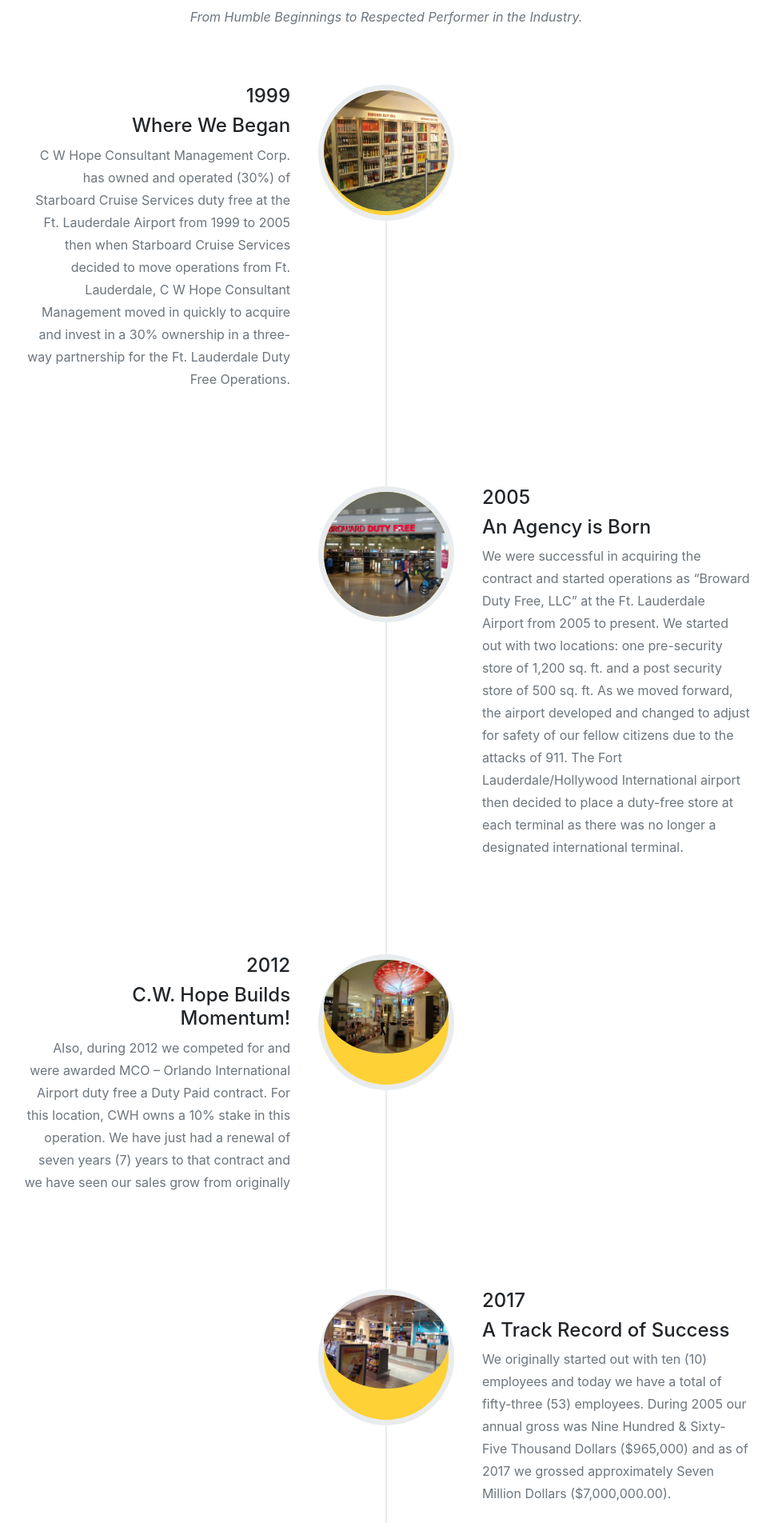
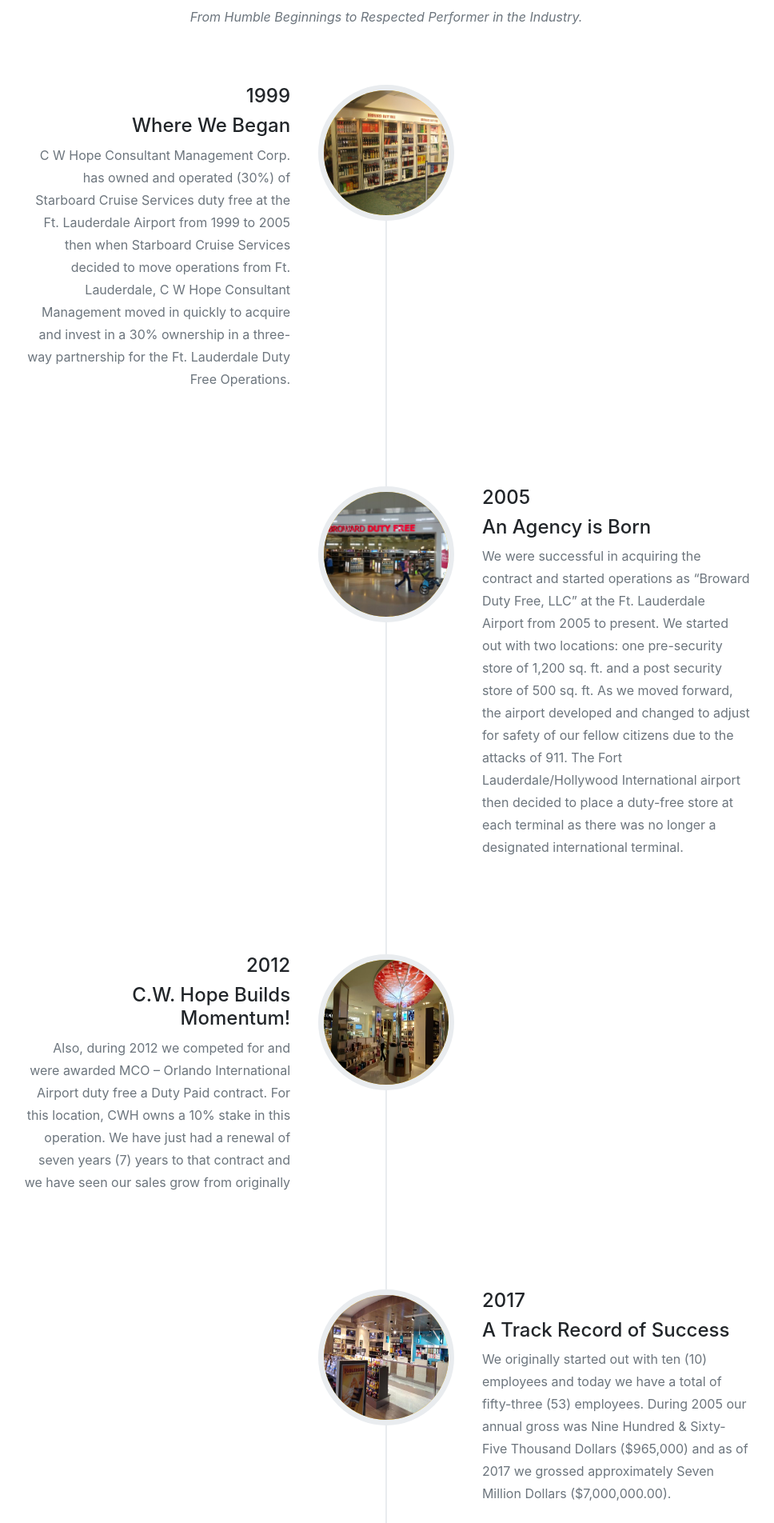
Before and after one commit to jlev2282/CWHope, a website with bundled scripts: page index.html in a window 1280 px wide. Shown: the part 1813-3717 px from the top of the page at 80% size, without its empty margins (157-1125 px from the left). Built offline with nearby package versions, Linux system fonts and the light colour scheme; a web font is replaced by a local one.

Commit message:
adjust images to be height 100% instead of the img-fluid class

```diff
--- a/index.html
+++ b/index.html
@@ -218,7 +218,7 @@
             <ul class="timeline">
               <li>
                 <div class="timeline-image">
-                  <img class="rounded-circle img-fluid" src="img/store_bottles.png" alt="bottle section">
+                  <img class="rounded-circle img-fluid" style="height: 100%;" src="img/store_bottles.png" alt="bottle section">
                 </div>
                 <div class="timeline-panel">
                   <div class="timeline-heading">
@@ -232,7 +232,7 @@
               </li>
               <li class="timeline-inverted">
                 <div class="timeline-image">
-                  <img class="rounded-circle img-fluid" src="img/storefront_with_sign.jpg" alt="bottle section">
+                  <img class="rounded-circle img-fluid" style="height: 100%;" src="img/storefront_with_sign.jpg" alt="bottle section">
                 </div>
                 <div class="timeline-panel">
                   <div class="timeline-heading">
@@ -246,7 +246,7 @@
               </li>
               <li>
                 <div class="timeline-image">
-                  <img class="rounded-circle img-fluid" src="img/store_center.png" alt="center of store">
+                  <img class="rounded-circle img-fluid" style="height: 100%;" src="img/store_center.png" alt="center of store">
                 </div>
                 <div class="timeline-panel">
                   <div class="timeline-heading">
@@ -260,7 +260,7 @@
               </li>
               <li class="timeline-inverted">
                 <div class="timeline-image">
-                  <img class="rounded-circle img-fluid" src="img/store_checkout.jpg" alt="store checkout">
+                  <img class="rounded-circle img-fluid" style="height: 100%;" src="img/store_checkout.jpg" alt="store checkout">
                 </div>
                 <div class="timeline-panel">
                   <div class="timeline-heading">
```
